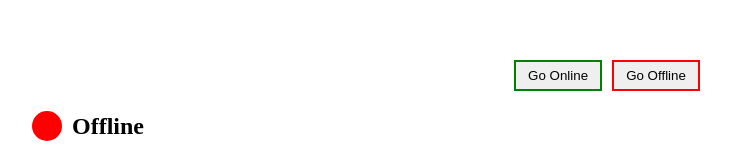
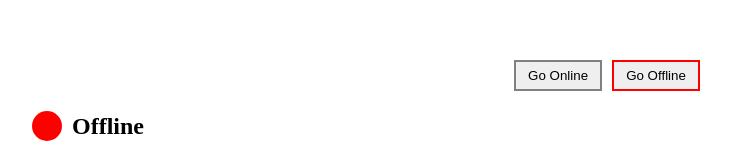
Before and after one commit to muskan-chouhan/react, a React (Vite) app in the folder 28-project-status-checker/: page / in a window 1280 px wide. Shown: the top 160 px of the page, without its empty margins (28-759 px from the left). Built offline with nearby package versions, Linux system fonts and the light colour scheme.

Commit message:
change border color dynamically

```diff
--- a/28-project-status-checker/src/App.jsx
+++ b/28-project-status-checker/src/App.jsx
@@ -14,8 +14,8 @@ function App() {
 
   return (
     <div className="container">
-      <button onClick={goOnline} style={{border: '2px solid green'}}>Go Online</button>
-      <button onClick={goOffline} style={{border: '2px solid red'}}>Go Offline</button>
+      <button onClick={goOnline} style={{border: status === "Online" ? "2px solid green"  : "2px solid gray"}}>Go Online</button>
+      <button onClick={goOffline} style={{border: status === "Offline" ? "2px solid red" : "2px solid gray"}}>Go Offline</button>
 
       <div className="status">
         <div className={status === "Online" ? "online" : "offline"}></div>
```
